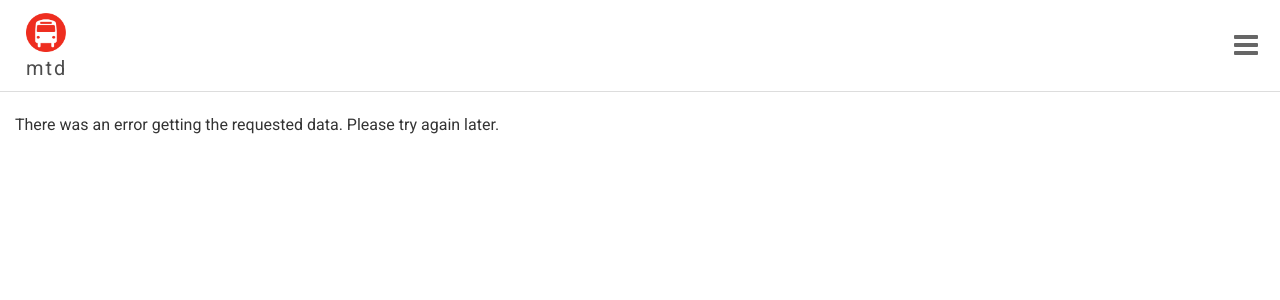
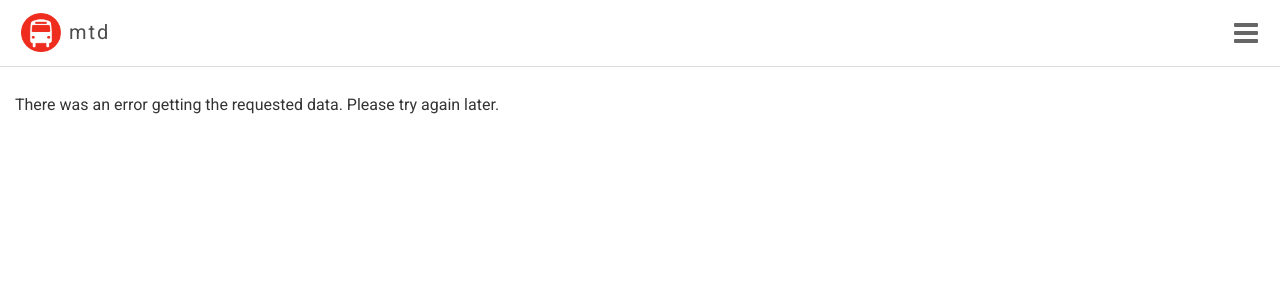
Before and after one commit to dandalpiaz/transit-cu, a Flask app: a page that uses templates/base.html in a window 1280 px wide. Shown: the top 300 px of the page. Run offline with Flask 2, Linux system fonts and the light colour scheme; data that the repository does not hold is empty.

Commit message:
update styles

```diff
--- a/static/style.css
+++ b/static/style.css
@@ -11,8 +11,8 @@ body {
 }
 
 .header {
-    height: 75px;
-    line-height: 75px;
+    height: 50px;
+    line-height: 50px;
     background: white;
     border-bottom: 1px solid #ddd;
     padding-top: 8px;
@@ -36,6 +36,9 @@ body {
     font-size: 20px;
     line-height: 32px;
     display: block;
+    float: left;
+    padding-left: 8px;
+    padding-top: 8px;
 }
 
 .container {
@@ -43,7 +46,7 @@ body {
 }
 
 .main {
-    margin-top: 115px;
+    margin-top: 95px;
     margin-bottom: 80px;
 }
 
@@ -80,7 +83,7 @@ h1 {
     padding: 0px;
     font-size: 20px;
     font-weight: 400;
-    padding-left: 10px;
+    padding-left: 5px;
     display: block;
 }
 
@@ -150,7 +153,7 @@ a:visited {
     padding-right: 15px;
     margin-bottom: 15px;
     margin-right: auto;
-    margin-top: 125px;
+    margin-top: 95px;
     max-width: 475px;
 }
 
@@ -204,7 +207,7 @@ a:visited {
     padding: 15px;
     padding-top: 1px;
     position: fixed;
-    top: 92px;
+    top: 67px;
     right: 0px;
     max-width: 370px;
     height: 100%;
@@ -281,7 +284,7 @@ a:visited {
     background: none;
     border: none;
     position: relative;
-    bottom: 76px;
+    bottom: 52px;
     float: right;
     right: 32px;
     font-size: 28px !important;
```
